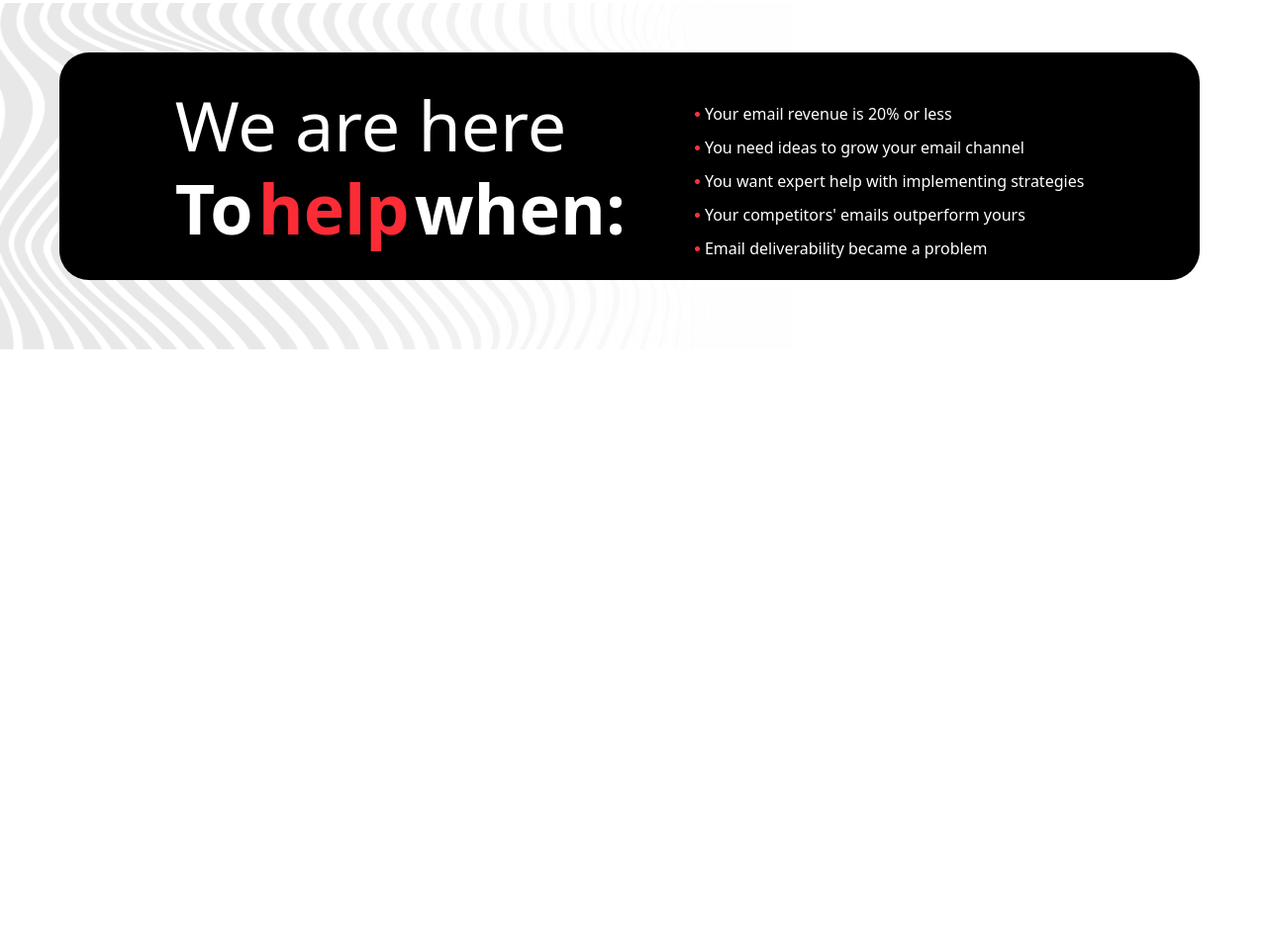
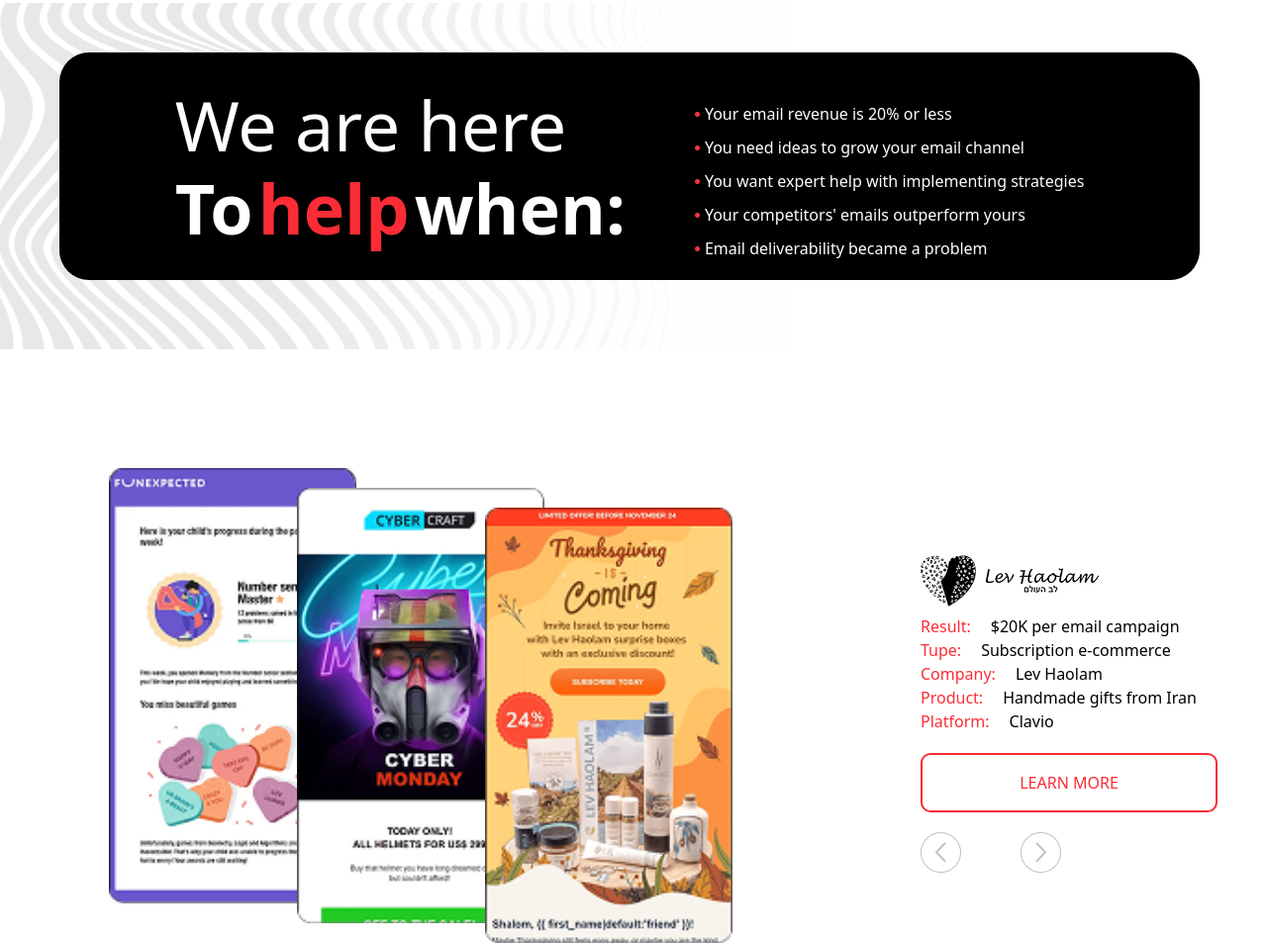
Before and after one commit to Sunat-Ibodov/marketing, a website: page src/index.html in a window 1280 px wide. Shown: the part 759-1712 px from the top of the page at 99% size. Before the commit the page ends 1112 px from the top, so only its background shows below. Drawn offline with Linux system fonts and the light colour scheme.

Commit message:
third commit

```diff
--- a/src/index.html
+++ b/src/index.html
@@ -82,6 +82,41 @@
             </div>
         </div>
     </div>
+    <div class=" mt-[120px] flex flex-col lg:flex-row lg:justify-center lg:gap-[100px] items-center">
+        <div class="relative flex">
+            <img src="./images/Rectangle 2 (1).png" alt="" class="relative z-0 left-[60px] lg:w-[250px] lg:h-[440px]">
+            <img src="./images/Rectangle 3 (1).png" alt="" class="relative z-1 top-[20px] lg:w-[250px] lg:h-[440px]">
+            <img src="./images/Rectangle 4 (1).png" alt="" class="relative z-2 right-[60px] top-[40px] lg:w-[250px] lg:h-[440px]">
+        </div>
+        <div class="mt-[50px] ml-[30px]">
+            <img src="./images/image (6).png" alt="">
+            <div class="flex gap-[20px]">
+                <p class="text-red-500">Result:</p>
+                <p>$20K per email campaign</p>
+            </div>
+            <div class="flex gap-[20px]">
+                <p class="text-red-500">Tupe:</p>
+                <p>Subscription e-commerce</p>
+            </div>
+            <div class="flex gap-[20px]">
+                <p class="text-red-500">Company:</p>
+                <p>Lev Haolam</p>
+            </div>
+            <div class="flex gap-[20px]">
+                <p class="text-red-500">Product:</p>
+                <p>Handmade gifts from Iran</p>
+            </div>
+             <div class="flex gap-[20px]">
+                <p class="text-red-500">Platform:</p>
+                <p>Clavio</p>
+            </div>
+            <button class="text-red-500 bg-white border-[2px] border-red-500 border-solid  w-[150px] h-[40px] lg:w-[300px] h-[60px] rounded-[10px] mt-[20px]">LEARN MORE</button>
+            <div class="flex gap-[20px] mt-[20px] lg:gap-[60px]">
+                <img src="./images/Лево.png" alt="">
+                <img src="./images/Право.png" alt="">
+            </div>
+        </div>
+    </div>
 </body>
 
 </html>
```
Also changed, not shown: src/images/Rectangle 2 (1).png (added), src/images/Rectangle 3 (1).png (added), src/images/Rectangle 4 (1).png (added), src/images/Лево.png (added), src/images/Право.png (added), src/output.css.
